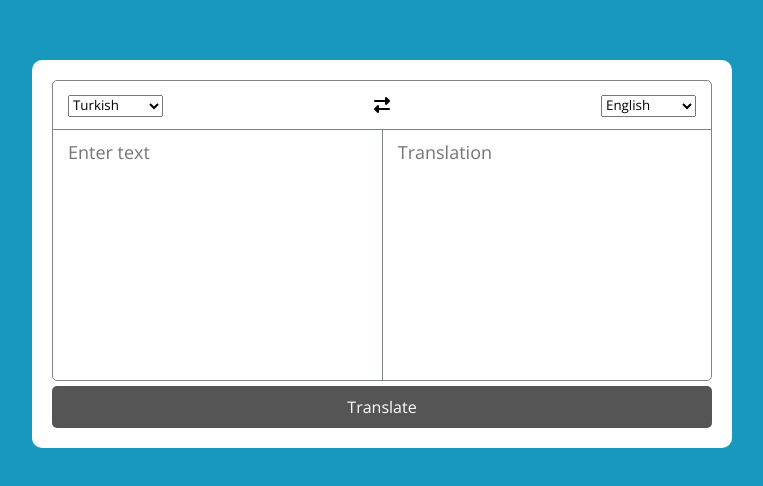
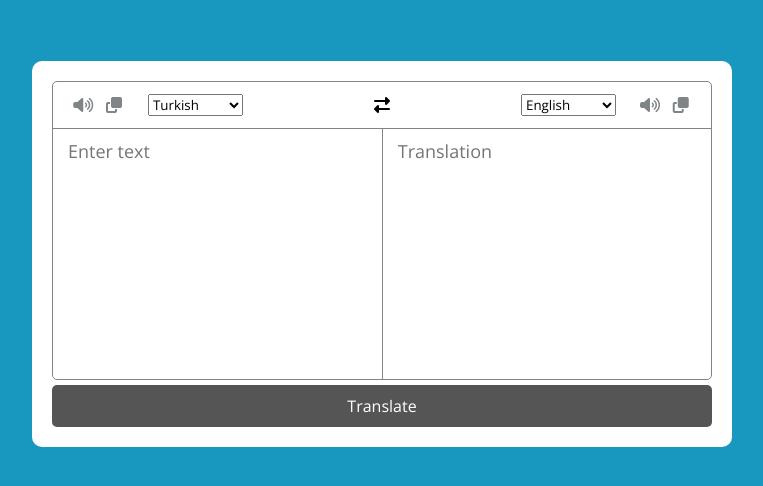
Before and after one commit to senceralp01/Translater_ApiApp, a plain HTML site: page index.html in a window 1280 px wide. Shown: the part 146-632 px from the top of the page, without its empty margins (258-1021 px from the left). Drawn offline with nearby package versions, Linux system fonts and the light colour scheme.

Commit message:
functionality has been assigned to the icons

```diff
--- a/index.html
+++ b/index.html
@@ -14,11 +14,19 @@
         <div class="box">
             <ul class="controls">
                 <li class="left">
+                    <div class="icons">
+                        <i class="fas fa-volume-up"></i>
+                        <i class="fas fa-copy"></i>
+                    </div>
                     <select id="from-lang"></select>
                 </li>
-                <li class="middle"><i class="fas fa-exchange-alt"></i></li>
+                <li class="exchange"><i class="fas fa-exchange-alt"></i></li>
                 <li class="right">
                     <select id="to-lang"></select>
+                    <div class="icons">
+                        <i class="fas fa-volume-up"></i>
+                        <i class="fas fa-copy"></i>
+                    </div>
                 </li>
             </ul>
             <div class="text-controls">
--- a/script.js
+++ b/script.js
@@ -3,7 +3,7 @@ const toLang = document.getElementById("to-lang");
 const btnTranslate = document.querySelector(".btnTranslate");
 const fromText = document.getElementById("from-text");
 const toText = document.getElementById("to-text");
-
+const exchange = document.querySelector(".exchange");
 
 for(let lang in languages){
     // console.log(lang, languages[lang]);
@@ -28,4 +28,12 @@ btnTranslate.addEventListener("click", () => {
 
 });
 
-//https://api.mymemory.translated.net/get?q=Hello World!&langpair=en|it
+exchange.addEventListener("click", () => {
+    let text = fromText.value;
+    fromText.value = toText.value;
+    toText.value = text;
+
+    let lang = fromLang.value;
+    fromLang.value = toLang.value;
+    toLang.value = lang;
+});
--- a/style.css
+++ b/style.css
@@ -27,10 +27,25 @@ body {
     border: 1px solid #7F8487;
 }
 
-.controls {
+.controls,
+.controls li,
+.icons,
+.icons i {
     display: flex;
     align-items: center;
     justify-content: space-between;
+}
+
+.controls .icons i {
+    width: 40px;
+    color: #7F8487;
+    font-size: 16px;
+    cursor: pointer;
+    justify-content: center;
+}
+
+.controls .icons {
+    width: 35%;
 }
 
 ul {
```
